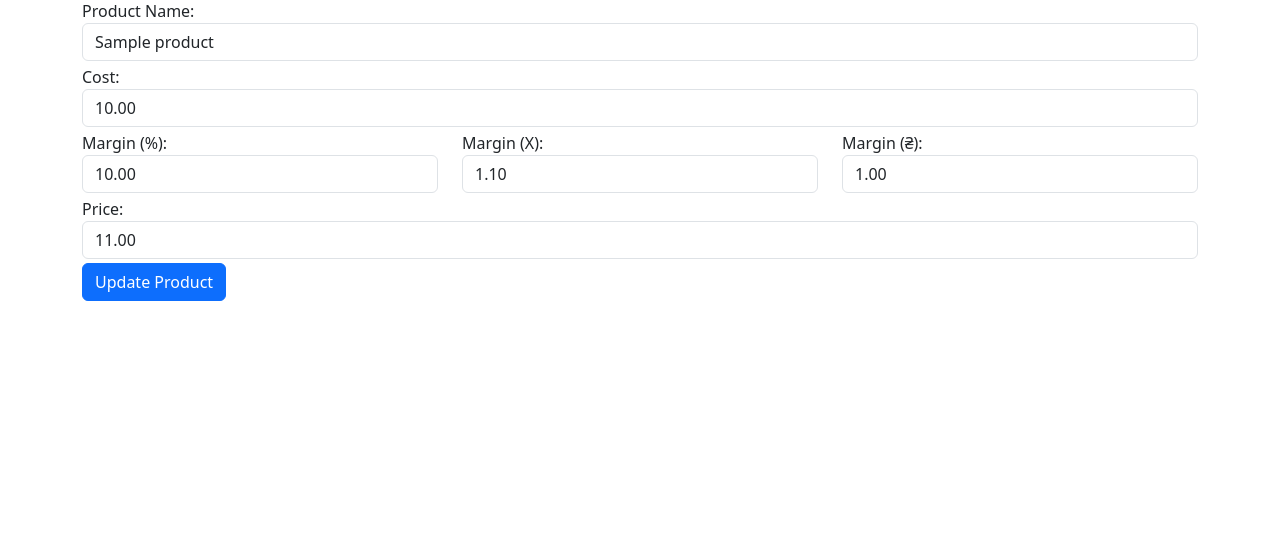
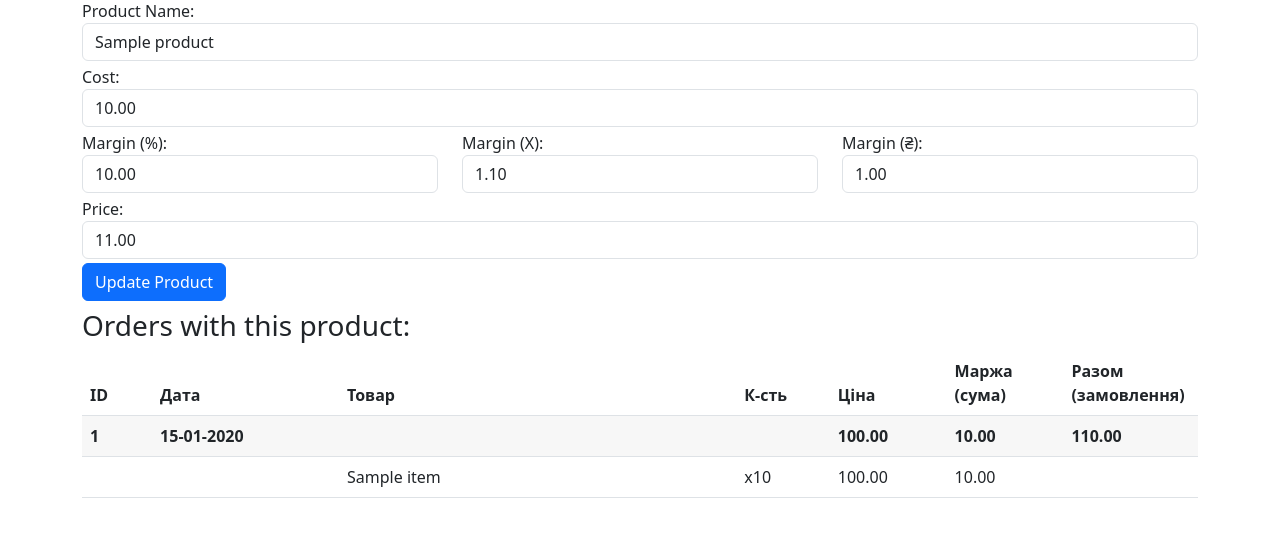
Before and after one commit to bombilo51/vivit_share, a Flask app: page /product/edit_product/1 in a window 1280 px wide. Shown: the part 137-674 px from the top of the page. Run offline with Flask 3, Linux system fonts and the light colour scheme; a user stored in the database is signed in; tables that the repository leaves empty hold one stand-in row (values such as "Sample post"); some libraries are stand-ins or nearby versions.

Commit message:
Handle renaming of products. Now changes OrderItem.unit_name

```diff
--- a/app/product/routes.py
+++ b/app/product/routes.py
@@ -99,7 +99,7 @@ def delete_product(product_id):
 @product.route("/edit_product/<int:product_id>", methods=["GET", "POST"])
 @login_required
 def edit_product(product_id):
-    product: Product = Product.query.get_or_404(product_id)
+    product = Product.query.get_or_404(product_id)
     marginUAH = product.margin if product.margin is not None else 0
     marginPercent = round(
         product.cost and (product.margin / product.cost) * 100 or 0, 2
@@ -107,11 +107,17 @@ def edit_product(product_id):
     marginMultiplier = round(
         product.cost and ((product.cost + product.margin) / product.cost) or 0, 2
     )
+
+    orders = get_orders_with_product(product.id)
+
     if request.method == "POST":
-        product.name = request.form.get("name")
+        new_name = request.form.get("name")
+        product.name = new_name
         product.cost = request.form.get("cost")
         product.margin = request.form.get("marginUAH")
         db.session.commit()
+
+        change_order_items_name(product_id, new_name)
         return redirect(url_for("product.products_list"))
 
     return render_template(
@@ -120,4 +126,19 @@ def edit_product(product_id):
         marginUAH=marginUAH,
         marginPercent=marginPercent,
         marginMultiplier=marginMultiplier,
+        orders = orders
     )
+
+def get_orders_with_product(product_id) -> list[OrderItem]:
+    orders = (Order.query
+     .join(OrderItem, OrderItem.order_id == Order.id)
+     .filter(OrderItem.product_id == product_id)
+     .all()
+     )
+    return orders
+
+def change_order_items_name (product_id, new_name : str):
+    items = OrderItem.query.filter_by(product_id = product_id).all()
+    for item in items:
+        item.unit_name = new_name
+    db.session.commit()
--- a/app/templates/product/edit_product.html
+++ b/app/templates/product/edit_product.html
@@ -1,5 +1,28 @@
 {% extends "base.html" %}
 {% block title %}Edit Product{% endblock title %}
+
+{% block  head %}
+	<style>
+        thead th {
+            position: sticky;
+            top: 0;
+            background: #fff;
+            z-index: 10;
+            box-shadow: 0 1px 0 rgba(0, 0, 0, .08);
+        }
+
+        /* Візуально відділити замовлення */
+        tr.order-head td {
+            background: rgba(0, 0, 0, .03);
+            font-weight: 600;
+        }
+
+        tr.order-head td,
+        tr.order-item td {
+            vertical-align: middle;
+        }
+    </style>
+{% endblock %}
 
 {% block content %}
     <h1>Edit Product</h1>
@@ -13,31 +36,94 @@
         <div class="row mb-1">
             <div class="col">
                 <label for="cost">Cost:</label>
-      <input type="number" step="0.01" class="form-control" id="cost" name="cost" value="{{ product.cost }}" required>
+                <input type="number" step="0.01" class="form-control" id="cost" name="cost" value="{{ product.cost }}"
+                       required>
             </div>
         </div>
         <div class="row mb-1">
             <div class="col">
                 <label for="margin">Margin (%):</label>
-      <input type="number" step="0.01" class="form-control" id="marginPercent" name="marginPercent" value="{{ marginPercent }}" required>
+                <input type="number" step="0.01" class="form-control" id="marginPercent" name="marginPercent"
+                       value="{{ marginPercent }}" required>
             </div>
             <div class="col">
                 <label for="margin">Margin (X):</label>
-      <input type="number" step="0.01" class="form-control" id="marginMultiplier" name="marginMultiplier" value="{{ marginMultiplier }}" required>
+                <input type="number" step="0.01" class="form-control" id="marginMultiplier" name="marginMultiplier"
+                       value="{{ marginMultiplier }}" required>
             </div>
             <div class="col">
                 <label for="margin">Margin (₴):</label>
-      <input type="number" step="0.01" class="form-control" id="marginUAH" name="marginUAH" value="{{ marginUAH }}" required>
+                <input type="number" step="0.01" class="form-control" id="marginUAH" name="marginUAH"
+                       value="{{ marginUAH }}" required>
             </div>
         </div>
         <div class="row mb-1">
             <div class="col">
                 <label for="price">Price:</label>
-      <input type="number" step="0.01" class="form-control" id="price" name="price" value="{{ product.price }}" required>
+                <input type="number" step="0.01" class="form-control" id="price" name="price"
+                       value="{{ product.price }}" required>
             </div>
         </div>
         <button type="submit" class="btn btn-primary">Update Product</button>
+    </form>
 
+    <div class="mt-2">
+        <h3>Orders with this product: </h3>
+        <table class="table table-hover">
+            <colgroup>
+                <col style="width: 6%">
+                <col style="width: 16%">
+                <col style="width: 34%">
+                <col style="width: 8%">
+                <col style="width: 10%">
+                <col style="width: 10%">
+                <col style="width: 10%">
+            </colgroup>
+
+            <thead>
+            <tr>
+                <th>ID</th>
+                <th>Дата</th>
+                <th>Товар</th>
+                <th>К-сть</th>
+                <th>Ціна</th>
+                <th>Маржа (сума)</th>
+                <th>Разом (замовлення)</th>
+            </tr>
+            </thead>
+
+            <tbody>
+            {% for order in orders %}
+                {# Рядок-заголовок замовлення #}
+                <tr class="order-head" id="orderRow-{{ order.id }}">
+                    <td>{{ order.id }}</td>
+                    <td>{{ order.created_at.strftime('%d-%m-%Y') }}</td>
+                    <td></td>
+                    <td></td>
+                    <td>{{ (order.total) | money_space(2) }}</td>
+                    <td>
+                        {{ (order.total_margin) | money_space(2) }}
+                    </td>
+                    <td>
+                        {{ (order.total_margin + order.total) | money_space(2) }}
+                    </td>
+                </tr>
+                {# Рядки товарів #}
+                {% for item in order.items %}
+                    <tr class="order-item">
+                        <td></td>
+                        <td></td>
+                        <td>{{ item.unit_name }}</td>
+                        <td>x{{ item.quantity }}</td>
+                        <td>{{ (item.unit_price * item.quantity) | money_space(2) }}</td>
+                        <td>{{ (item.unit_margin * item.quantity) | money_space(2) }}</td>
+                        <td></td>
+                    </tr>
+                {% endfor %}
+            {% endfor %}
+            </tbody>
+        </table>
+    </div>
 {% endblock content %}
 {% block scripts %}
     <script src="{{ url_for('static', filename='js/product/margin_calc.js') }}"></script>
```
Also changed, not shown: app/templates/order/list.html (+7 -6 lines). Lines whose indentation alone changed are shown as unchanged.
